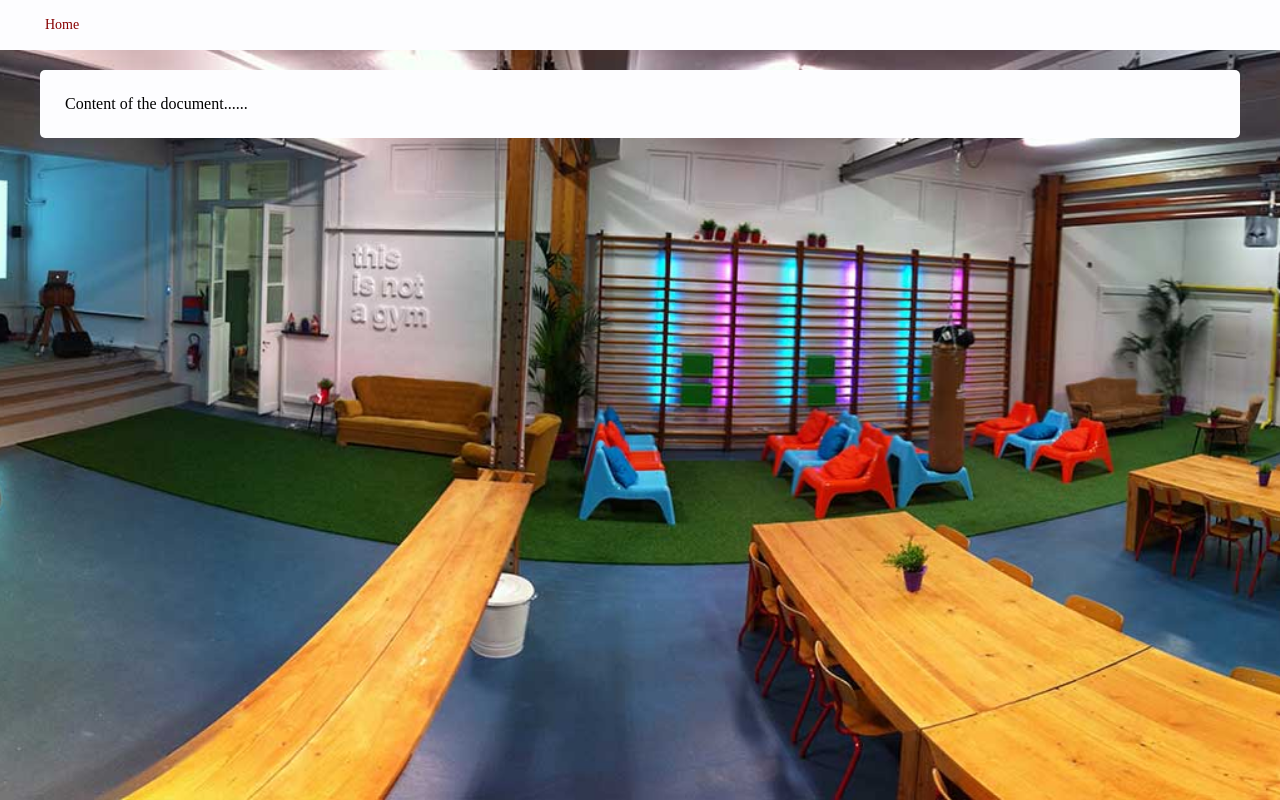
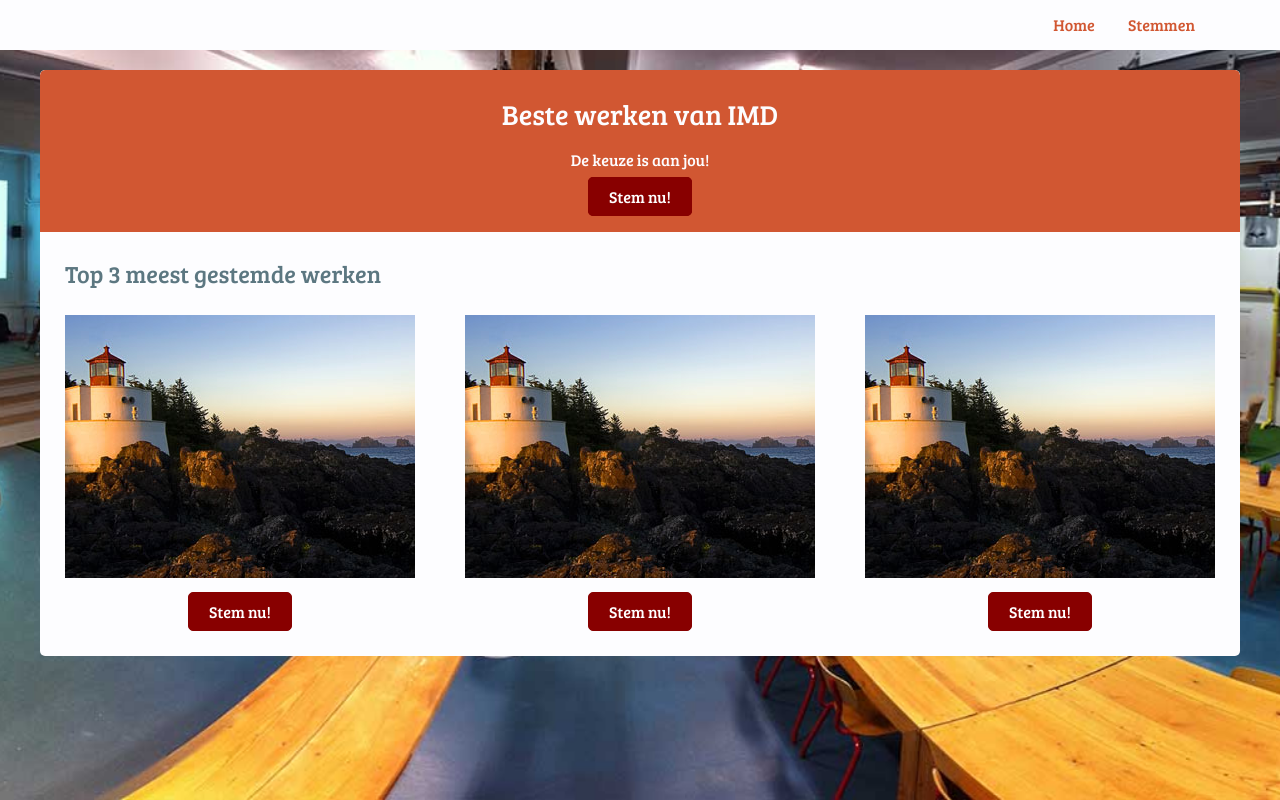
Before and after one commit to watchthemoon/chooseIMD, a plain HTML site: page index.html in a window 1280 px wide. Drawn offline with Linux system fonts and the light colour scheme.

Commit message:
Index html aanpassingen

```diff
--- a/assets/css/style.css
+++ b/assets/css/style.css
@@ -43,3 +43,7 @@ padding: 25px;
 box-sizing: border-box;
 border-radius: 5px;
 }
+
+.intro{
+	background: #d15732;
+}
--- /dev/null
+++ b/assets/css/stylesheet.css
@@ -0,0 +1,128 @@
+html, body, form, h1, h2, h3, h4, h5, h6, input, img, select, textarea {
+	margin: 0px;
+	padding: 0px;
+	border: 0px;
+}
+
+html {
+	width: 100%;
+	height: 100%;
+}
+
+body{
+	background: url('../images/background.jpg') no-repeat center center fixed;
+	background-size: cover;
+	font-family: 'Bree Serif', serif;
+}
+
+header{
+	background: #fdfdff;
+	height: 50px;
+}
+
+header nav ul {
+list-style: none;
+padding: 0px;
+margin: 0px;
+margin-left: 30px;
+float: right;
+margin-right: 70px;
+}
+
+
+header nav ul li {
+	display: inline-block;
+}
+
+header nav ul li a {
+padding: 0px 15px;
+display: block;
+color: #d15732;
+text-decoration: none;
+font-size: 16px;
+line-height: 50px;
+}
+
+section.contain {
+width: 1200px;
+margin: 20px auto -50px;
+background: #fdfdff;
+box-sizing: border-box;
+border-radius: 5px;
+overflow: hidden
+}
+
+.intro{
+	background: #d15732;
+	padding: 25px;
+	box-sizing: border-box;
+	border-top-left-radius:5px;
+	border-top-right-radius:5px;
+	color: #fdfdff;
+	text-align: center;
+}
+
+h1{
+	font-size: 28px;
+	font-weight: normal;
+}
+
+.content{
+	padding: 25px;
+}
+
+h2{
+	font-size: 24px;
+	padding-bottom: 25px;
+	font-weight: normal;
+	color: #5c7781;
+}
+
+.link{
+	background-color: #880000;
+	border: 1px solid #880000;
+	border-radius: 5px;
+	padding: 8px 20px;
+	font-size: 16px;
+	color: #fff;
+	width: auto;
+	text-decoration: none;
+}
+
+.werk{
+	float: left;
+	margin-right: 50px;
+	width: 350px;
+	text-align: center;
+}
+
+.werk img{
+	width: 100%;
+	margin-bottom: 10px;
+}
+
+.werk2{
+	float: left;
+	width: 350px;
+	text-align: center;
+}
+
+.werk2 img{
+	width: 100%;
+	margin-bottom: 10px;
+}
+
+.vote{
+	background-color: #880000;
+	border: 1px solid #880000;
+	border-radius: 5px;
+	padding: 8px 20px;
+	font-size: 16px;
+	color: #fff;
+	text-decoration: none;
+	display: inline-block;
+}
+
+.clear {
+	clear: both;
+}
--- a/index.html
+++ b/index.html
@@ -2,8 +2,9 @@
 <html>
 <head>
 <meta charset="UTF-8">
-<title>Title of the document</title>
-<link href="assets/css/style.css" rel="stylesheet">
+<title>Choose</title>
+<link href="assets/css/stylesheet.css" rel="stylesheet">
+<link href='http://fonts.googleapis.com/css?family=Bree+Serif' rel='stylesheet' type='text/css'>
 </head>
 
 <body>
@@ -11,11 +12,40 @@
 	<nav>
 	<ul>
 		<li><a href="index.html">Home</a></li>
+		<li><a href="index.html">Stemmen</a></li>
 	</ul>
 	</nav>
 </header>
 <section class="contain">
-Content of the document......
+<div class="intro">
+	<h1>Beste werken van IMD</h1>
+	<p>
+		De keuze is aan jou!
+	</p>
+	<a class="link" href="*">Stem nu!</a>
+</div>
+<div class="content">
+ 	<h2>Top 3 meest gestemde werken</h2>
+ 	<div class="werk">
+ 		<img src="assets/images/voorbeeld.jpg" alt="voorbeeld">
+ 		<div>
+ 		<a class="vote" href="*">Stem nu!</a>
+ 		</div>
+ 	</div>
+ 	<div class="werk">
+ 		<img src="assets/images/voorbeeld.jpg" alt="voorbeeld">
+ 		<div>
+ 		<a class="vote" href="*">Stem nu!</a>
+ 		</div>
+ 	</div>
+ 	<div class="werk2">
+ 		<img src="assets/images/voorbeeld.jpg" alt="voorbeeld">
+ 		<div>
+ 		<a class="vote" href="*">Stem nu!</a>
+ 		</div>
+ 	</div>
+ 	<div class="clear"></div>
+</div>
 </section>
 </body>
 
```
Also changed, not shown: assets/images/voorbeeld.jpg (added).
